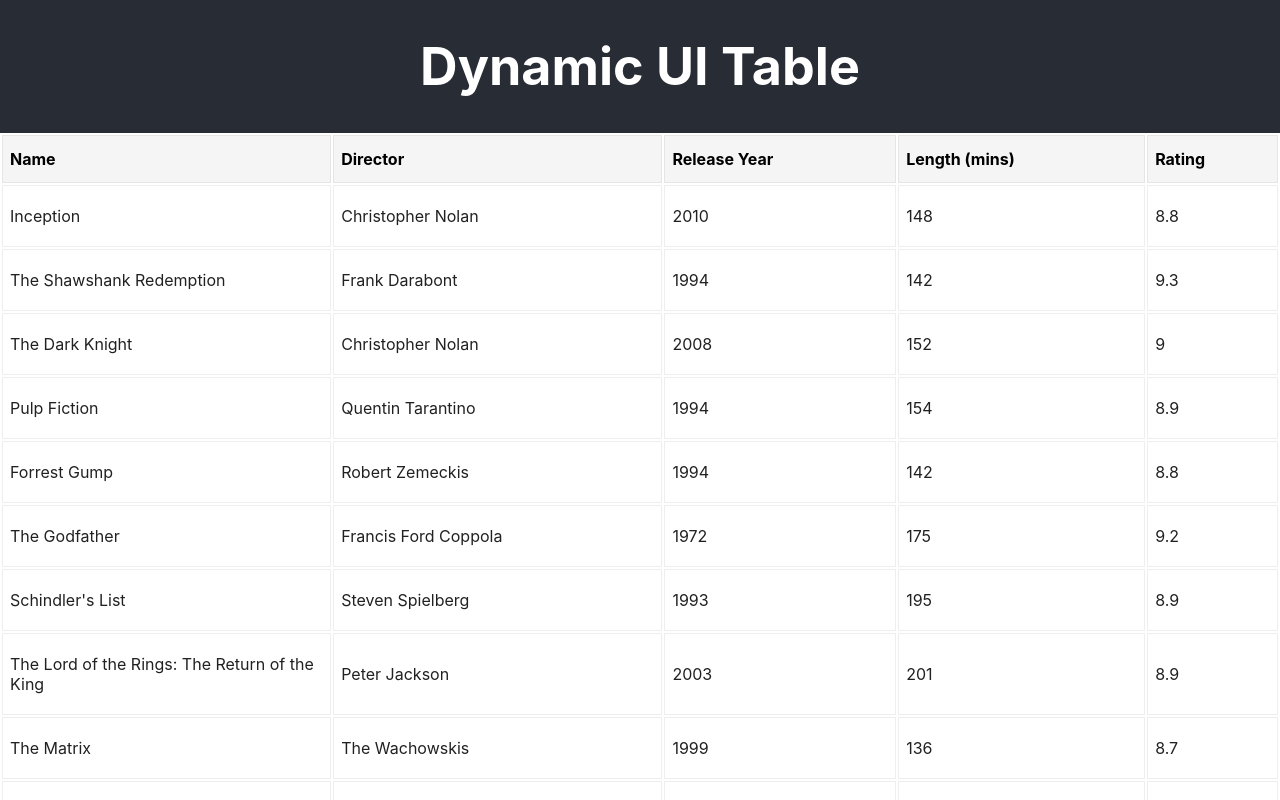
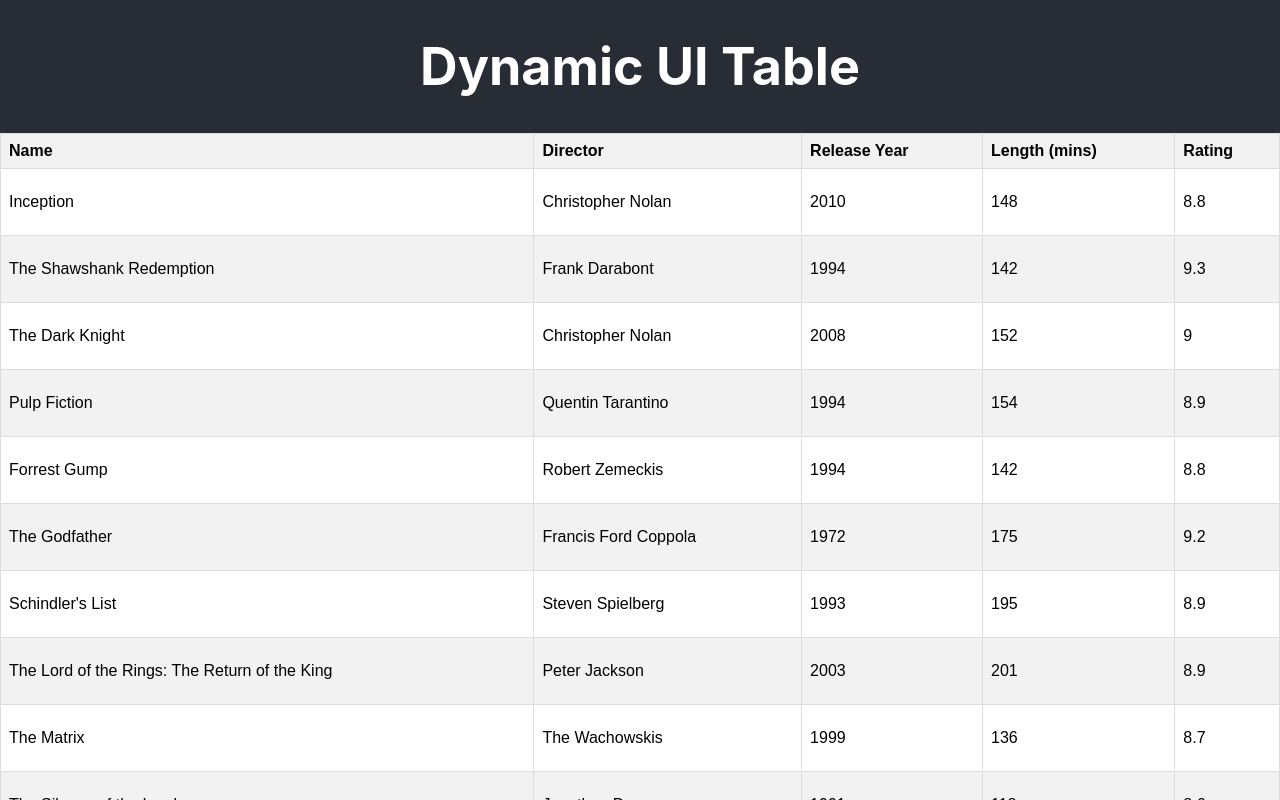
Before and after one commit to alc080341/dynamic-ui-table, a React (Create React App) app: page / in a window 1280 px wide. Shown: the top 800 px of the page. Built offline with nearby package versions, Linux system fonts and the light colour scheme.

Commit message:
1.0.0: add draggable to table WIP / improve styling

```diff
--- a/src/App.js
+++ b/src/App.js
@@ -8,17 +8,38 @@ class App extends React.Component {
 
     // ### DEFINE THE HEADERS
     const headers = [
-      "Name",
-      "Director",
-      "Release Year",
-      "Length (mins)",
-      "Rating",
+      {
+        title: "Name",
+        accessor: "name",
+        index: 0
+      },
+      {
+        title: "Director",
+        accessor: "director",
+        index: 1
+      },
+      {
+        title: "Release Year",
+        accessor: "release",
+        index: 2
+      },
+      {
+        title: "Length (mins)",
+        accessor: "length",
+        index: 3
+      },
+      {
+        title: "Rating ",
+        accessor: "rating",
+        index: 4
+      }
     ];
 
     // ### DEFINE LIST OF OBJECTS, WITH DATA FOR EACH HEADER
     const data = [
       {
         name: "Inception",
+        index: 0,
         director: "Christopher Nolan",
         releaseYear: 2010,
         length: 148,
@@ -26,6 +47,7 @@ class App extends React.Component {
       },
       {
         name: "The Shawshank Redemption",
+        index: 1,
         director: "Frank Darabont",
         releaseYear: 1994,
         length: 142,
@@ -33,6 +55,7 @@ class App extends React.Component {
       },
       {
         name: "The Dark Knight",
+        index: 2,
         director: "Christopher Nolan",
         releaseYear: 2008,
         length: 152,
@@ -40,6 +63,7 @@ class App extends React.Component {
       },
       {
         name: "Pulp Fiction",
+        index: 3,
         director: "Quentin Tarantino",
         releaseYear: 1994,
         length: 154,
@@ -47,6 +71,7 @@ class App extends React.Component {
       },
       {
         name: "Forrest Gump",
+        index: 4,
         director: "Robert Zemeckis",
         releaseYear: 1994,
         length: 142,
@@ -54,6 +79,7 @@ class App extends React.Component {
       },
       {
         name: "The Godfather",
+        index: 5,
         director: "Francis Ford Coppola",
         releaseYear: 1972,
         length: 175,
@@ -61,6 +87,7 @@ class App extends React.Component {
       },
       {
         name: "Schindler's List",
+        index: 6,
         director: "Steven Spielberg",
         releaseYear: 1993,
         length: 195,
@@ -68,6 +95,7 @@ class App extends React.Component {
       },
       {
         name: "The Lord of the Rings: The Return of the King",
+        index: 7,
         director: "Peter Jackson",
         releaseYear: 2003,
         length: 201,
@@ -75,6 +103,7 @@ class App extends React.Component {
       },
       {
         name: "The Matrix",
+        index: 8,
         director: "The Wachowskis",
         releaseYear: 1999,
         length: 136,
@@ -82,6 +111,7 @@ class App extends React.Component {
       },
       {
         name: "The Silence of the Lambs",
+        index: 9,
         director: "Jonathan Demme",
         releaseYear: 1991,
         length: 118,
@@ -89,6 +119,7 @@ class App extends React.Component {
       },
       {
         name: "Inglourious Basterds",
+        index: 10,
         director: "Quentin Tarantino",
         releaseYear: 2009,
         length: 153,
@@ -96,6 +127,7 @@ class App extends React.Component {
       },
       {
         name: "Fight Club",
+        index: 11,
         director: "David Fincher",
         releaseYear: 1999,
         length: 139,
@@ -103,6 +135,7 @@ class App extends React.Component {
       },
       {
         name: "The Green Mile",
+        index: 12,
         director: "Frank Darabont",
         releaseYear: 1999,
         length: 189,
@@ -110,6 +143,7 @@ class App extends React.Component {
       },
       {
         name: "The Departed",
+        index: 13,
         director: "Martin Scorsese",
         releaseYear: 2006,
         length: 151,
@@ -117,6 +151,7 @@ class App extends React.Component {
       },
       {
         name: "Goodfellas",
+        index: 14,
         director: "Martin Scorsese",
         releaseYear: 1990,
         length: 146,
@@ -124,6 +159,7 @@ class App extends React.Component {
       },
       {
         name: "The Shawshank Redemption",
+        index: 15,
         director: "Frank Darabont",
         releaseYear: 1994,
         length: 142,
@@ -131,6 +167,7 @@ class App extends React.Component {
       },
       {
         name: "Gladiator",
+        index: 16,
         director: "Ridley Scott",
         releaseYear: 2000,
         length: 155,
@@ -138,6 +175,7 @@ class App extends React.Component {
       },
       {
         name: "The Prestige",
+        index: 17,
         director: "Christopher Nolan",
         releaseYear: 2006,
         length: 130,
@@ -145,6 +183,7 @@ class App extends React.Component {
       },
       {
         name: "The Usual Suspects",
+        index: 18,
         director: "Bryan Singer",
         releaseYear: 1995,
         length: 106,
@@ -152,6 +191,7 @@ class App extends React.Component {
       },
       {
         name: "Saving Private Ryan",
+        index: 19,
         director: "Steven Spielberg",
         releaseYear: 1998,
         length: 169,
@@ -166,6 +206,43 @@ class App extends React.Component {
     };
   }
 
+  onDragStart = (e, i) => {
+    e.dataTransfer.setData('text/plain', i)
+  };
+
+  onDragOver = (e) => {
+    e.preventDefault();
+  };
+
+  onDragDrop = (e, target) => {
+    e.preventDefault();
+    let src = e.dataTransfer.getData('text/plain');
+    let headers = [...this.state.headers];
+    let srcHdr = headers[src];
+    let trgtHdr = headers[target];
+    let currentIndex = srcHdr.index;
+    srcHdr.index = trgtHdr.index;
+    trgtHdr.index = currentIndex;
+    headers.sort((a, b) => a.index - b.index);
+
+    let newData = this.state.data.map((item)=>{
+      const keysArray = Object.keys(item);
+      let currentTDIndex = keysArray[currentIndex];
+      keysArray[src] = keysArray[target];
+      keysArray[target] = currentTDIndex;
+      /*const newItem = keysArray.reduce((acc, [key, value]) => {
+        acc[key] = value;
+        return acc;
+      }, {});*/
+      //return newItem;
+    });
+
+    this.setState({
+      headers: headers,
+      //data: newData
+    })
+  };
+
   // ### PASS AS PROPS INTO COMPONENT
   render() {
     return (
@@ -178,6 +255,9 @@ class App extends React.Component {
             <DynamicUITable
               headers={this.state.headers}
               data={this.state.data}
+              onDragStart={this.onDragStart}
+              onDragOver={this.onDragOver}
+              onDragDrop={this.onDragDrop}
             />
           </div>
         </main>
--- a/src/components/DynamicUITable/dynamic-ui-table.css
+++ b/src/components/DynamicUITable/dynamic-ui-table.css
@@ -1,60 +1,34 @@
-
-
-  .dynamic-ui-table-outer {
-    width: 100vw;
-    overflow: scroll;
-    margin: auto;
+table {
+  width: 100%;
+  border-collapse: collapse;
+  border-spacing: 0;
+  font-family: Arial, sans-serif;
 }
 
-  .dynamic-ui-table-inner {
-    border-collapse: collapse;
+/* Styles for table header */
+th {
+  background-color: #f2f2f2;
+  border: 1px solid #ddd;
+  padding: 8px;
+  text-align: left;
 }
 
-  .dynamic-ui-table {
+th span {
   width: 100%;
 }
 
-  .dynamic-ui-table th {
-    background-color:whitesmoke;
-    padding: 7px;
-    position: relative;
-    border: 1px solid #e5e5e5;
-    text-align: left;
-    font-weight: normal;
-    line-height: 2em;
+/* Styles for table rows */
+td {
+  border: 1px solid #ddd;
+  padding: 8px;
 }
 
-  .dynamic-ui-table td {
-    border: 1px solid #eee;
-    color: #212121;
-    vertical-align: middle;
-    padding: 4px 7px;
-    max-width: 150px;
+/* Alternate row background color */
+tr:nth-child(even) {
+  background-color: #f2f2f2;
 }
 
-  .col-resizer {
-    position: absolute;
-    width: 20px;
-    height:30px;
-    cursor: col-resize;
-    z-index: 10;
-    top: 0;
-    right: 0;
-    bottom: 0;
-    user-select: none;
+/* Hover effect */
+tr:hover {
+  background-color: #ddd;
 }
-
-  .rating {
-    border:none;
-    box-shadow: 2px 2px 2px grey;
-    background-color: lightgray;
-    vertical-align: middle;
-    line-height: 2em;
-  }
-
-  .dynamic-ui-table-caption {
-    padding: 15px 5px;
-    text-align: left;
-    font-weight: bold;
-    font-size: 1.2em;
-  }
--- a/src/components/DynamicUITable/index.js
+++ b/src/components/DynamicUITable/index.js
@@ -1,44 +1,80 @@
 import React from "react";
-import ReactDOM from "react-dom";
 import "./dynamic-ui-table.css";
 
-export default class DynamicUITable extends React.Component {
-  // ### COMPONENT EXPECTS HEADERS AND DATA COLUMNS TO POPULATE ROW AND TD DATA IN TABLE
-  constructor(props) {
-    super(props);
-    this.state = {
-      headers: props.headers || [],
-      data: props.data || [],
-    };
-  }
+export default function DynamicUITable(props) {
 
-  render() {
-    return <div className="dynamic-ui-table-outer">{createTable(this.state.headers, this.state.data)}</div>;
-  }
+  const onDragStart = (e, index) => {
+    props.onDragStart(e, index)
+  };
+
+  const onDragOver = (e) => {
+    props.onDragOver(e)
+  };
+
+  const onDragDrop = (e, index) => {
+    props.onDragDrop(e, index)
+  };
+
+    return <div className="dynamic-ui-table-outer">
+        <CreateTable
+          headers={props.headers}
+          data={props.data}
+          onDragStart={onDragStart}
+          onDragOver={onDragOver}
+          onDragDrop={onDragDrop}
+        />
+      </div>;
+
 }
 
-function createTable(headers, data) {
+function CreateTable(props) {
+
+  const onDragStart = (e, index) => {
+    props.onDragStart(e, index)
+  };
+  const onDragOver = (e) => {
+    props.onDragOver(e)
+  };
+  const onDragDrop = (e, index) => {
+    props.onDragDrop(e, index)
+  };
+
+  let headers = props.headers;
+  let data = props.data;
+
+  const keysToOmit = ['index'];
   return (
     <table className="dynamic-ui-table">
       <thead>
         <tr>
-          {Object.keys(headers).map((key, index) => (
-            <th key={index}>
-              <strong>{headers[key]}</strong>
+          {headers.map((hdr) => (
+            <th key={hdr.title + "hdr"}
+              onDragStart={(e)=> onDragStart(e, hdr.index)}
+              onDragOver={(e) => onDragOver(e)}
+              onDrop={(e)=> onDragDrop(e, hdr.index)}
+              index={hdr.index}
+           >
+              <span draggable><strong>{hdr.title}</strong></span>
             </th>
           ))}
         </tr>
       </thead>
       <tbody className="dynamic-ui-table-inner">
-          {data.map((item, index) => (
-            <tr>
-              {Object.keys(item).map((key, index) => (
-                <td key={index}>
-                  <p>{item[key]}</p>
+          {data.map((item) => {
+            let { index, ...newObj } = item;
+            return (
+              <tr key={item.index + "-tr"}>
+              {
+                  Object.keys(newObj).map((key) => (
+                  <td key={item[key] + "-" + item.index}
+                  index={item.index}
+                >
+                  <span><p>{item[key]}</p></span>
                 </td>
               ))}
             </tr>
-          ))}
+            )
+        })}
       </tbody>
     </table>
   );
```
Lines whose indentation alone changed are shown as unchanged.
